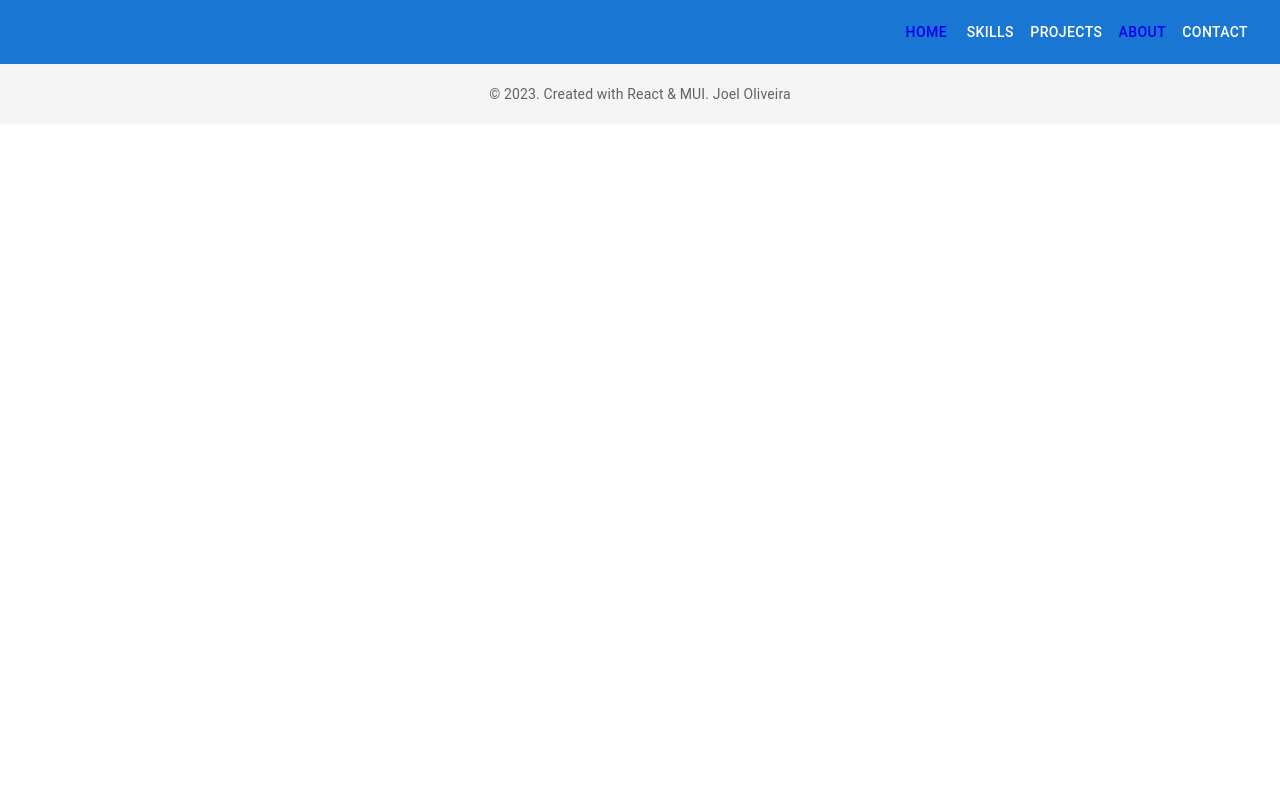
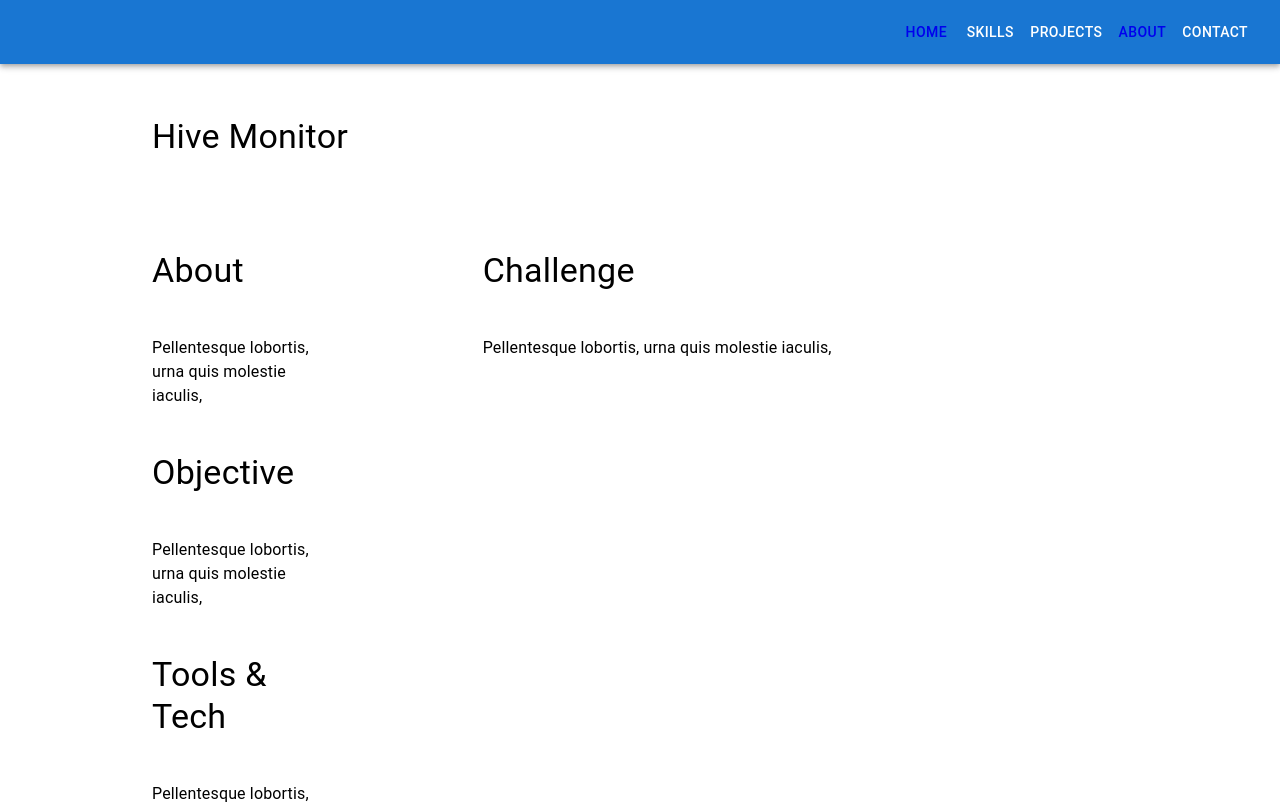
Before and after one commit to joelmoliveira/AboutMeWebsite, a React (Create React App) app: page /projects in a window 1280 px wide. Shown: the top 804 px of the page. Built offline with nearby package versions, Linux system fonts and the light colour scheme.

Commit message:
about me finished. progress in project page. layout v0.1 of the page finished.

```diff
--- a/src/App.js
+++ b/src/App.js
@@ -9,6 +9,7 @@ import Header from './components/Header/Header';
 import HomePage from './components/Homepage/HomePage';
 import Footer from './components/Footer/Footer';
 import AboutMe from './components/AboutMe/AboutMe';
+import ProjectPage from './components/ProjectPage/ProjectPage';
 
 // Contents
 
@@ -20,6 +21,7 @@ function App() {
         <Routes>
           <Route path="/" element={<HomePage/>} />
           <Route path='/about' element={<AboutMe/>} />
+          <Route path='/projects' element={<ProjectPage/>} />
           {/* <Route path='/rules' element={<Rules/>} /> */}
         </Routes>
         <Footer />
--- a/src/Content/contentEnglish.json
+++ b/src/Content/contentEnglish.json
@@ -98,7 +98,7 @@
       "alt2": "Image 2",
       "image3": "/image3.jpg",
       "alt3": "Image 3",
-      "title": "Hive Monitor",
+      "title": "App Management",
       "aboutTitle": "About",
       "about": "Pellentesque lobortis, urna quis molestie iaculis,",
       "objectiveTitle": "Objective",
@@ -114,7 +114,7 @@
       "alt2": "Image 2",
       "image3": "/image3.jpg",
       "alt3": "Image 3",
-      "title": "Hive Monitor",
+      "title": "Business development",
       "aboutTitle": "About",
       "about": "Pellentesque lobortis, urna quis molestie iaculis,",
       "objectiveTitle": "Objective",
@@ -130,7 +130,7 @@
       "alt2": "Image 2",
       "image3": "/image3.jpg",
       "alt3": "Image 3",
-      "title": "Hive Monitor",
+      "title": "Falcon glider",
       "aboutTitle": "About",
       "about": "Pellentesque lobortis, urna quis molestie iaculis,",
       "objectiveTitle": "Objective",
@@ -146,7 +146,7 @@
       "alt2": "Image 2",
       "image3": "/image3.jpg",
       "alt3": "Image 3",
-      "title": "Hive Monitor",
+      "title": "This website",
       "aboutTitle": "About",
       "about": "Pellentesque lobortis, urna quis molestie iaculis,",
       "objectiveTitle": "Objective",
--- a/src/components/ProjectPage/ProjectPage.js
+++ b/src/components/ProjectPage/ProjectPage.js
@@ -14,6 +14,8 @@ const useStyles = makeStyles((theme) => ({
   root: {
     paddingTop: theme.spacing(2),
     paddingBottom: theme.spacing(2),
+    width: "80%",
+    margin: "0 auto",
   },
   title: {
     marginBottom: theme.spacing(2),
```
